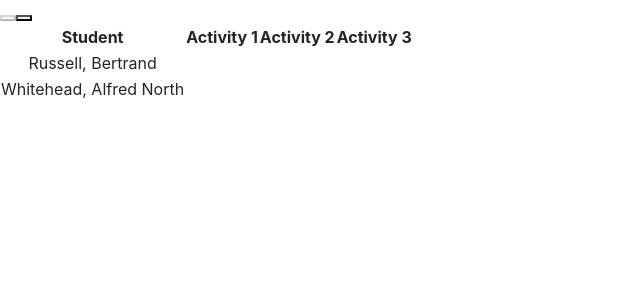
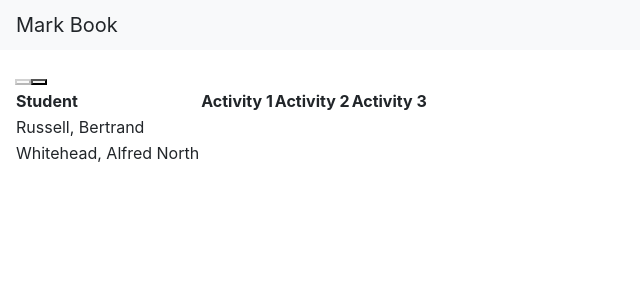
Before and after one commit to aadroher/mark_book, a React (Create React App) app: page / in a window 1280 px wide. Shown: the top 300 px of the page, without its empty margins (0-640 px from the left). Built offline with nearby package versions, Linux system fonts and the light colour scheme; the HTML template or start-up script is replaced by a standard one.

Commit message:
Adds first steps in using scss and bootstrap

```diff
--- a/src/App.js
+++ b/src/App.js
@@ -7,12 +7,15 @@ import GroupMarkTable from './containers/GroupMarkTable'
 import './App.css'
 
 const App = () =>
-    <div>
-      <TopBar/>
+  <div>
+    <TopBar/>
+    <div className="app-container">
       <GroupSelector/>
       <div className='App'>
         <GroupMarkTable/>
       </div>
     </div>
+  </div>
+
 
 export default App
--- a/src/App.scss
+++ b/src/App.scss
@@ -1,32 +1,41 @@
 @import "bootstrap/scss/bootstrap";
 @import "variables";
+@import "./components/top_bar";
 
 
-.App {
-  text-align: center;
+//.App {
+//  text-align: center;
+//}
+//
+//.App-logo {
+//  animation: App-logo-spin infinite 20s linear;
+//  height: 80px;
+//}
+//
+//.App-header {
+//  background-color: #222;
+//  height: 150px;
+//  padding: 20px;
+//  color: lightgrey;
+//}
+//
+//.App-title {
+//  font-size: 1.5em;
+//}
+//
+//.App-intro {
+//  font-size: large;
+//}
+//
+//@keyframes App-logo-spin {
+//  from { transform: rotate(0deg); }
+//  to { transform: rotate(360deg); }
+//}
+
+body {
+  padding-top: 4em;
 }
 
-.App-logo {
-  animation: App-logo-spin infinite 20s linear;
-  height: 80px;
+.app-container {
+  @extend .container-fluid
 }
-
-.App-header {
-  background-color: #222;
-  height: 150px;
-  padding: 20px;
-  color: lightgrey;
-}
-
-.App-title {
-  font-size: 1.5em;
-}
-
-.App-intro {
-  font-size: large;
-}
-
-@keyframes App-logo-spin {
-  from { transform: rotate(0deg); }
-  to { transform: rotate(360deg); }
-}
--- a/src/components/TopBar.jsx
+++ b/src/components/TopBar.jsx
@@ -1,7 +1,10 @@
 import React, {Component} from 'react'
 
 const TopBar = () =>
-  <div title = 'Marker'>
-  </div>
+  <nav className="top-bar">
+    <a className="app-name">
+      Mark Book
+    </a>
+  </nav>
 
 export default TopBar
--- /dev/null
+++ b/src/components/_top_bar.scss
@@ -0,0 +1,13 @@
+@import "bootstrap/scss/bootstrap";
+
+.top-bar {
+  @extend .navbar,
+          .navbar-brand,
+          .fixed-top,
+          .navbar-light,
+          .bg-light;
+
+  .app-name {
+    @extend .navbar-brand;
+  }
+}
```
